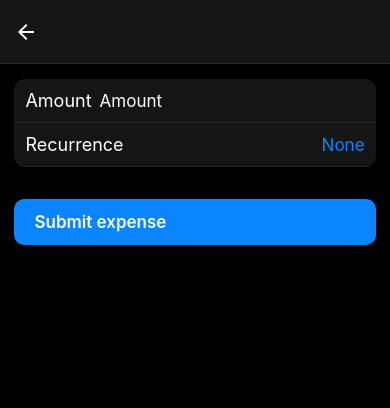
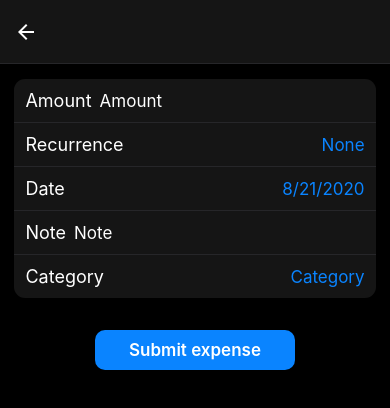
Before and after one commit to IvayloKarapeykov/MyExpense, a React Native app: screen /Add in a window 390 px wide. Shown: the top 408 px of the page. Built offline with nearby package versions, Linux system fonts and the light colour scheme.

Commit message:
(Add) Screen | UI Completed

```diff
--- a/package.json
+++ b/package.json
@@ -9,6 +9,7 @@
     "web": "expo start --web"
   },
   "dependencies": {
+    "@react-native-community/datetimepicker": "6.5.2",
     "@react-native-picker/picker": "^2.4.8",
     "@react-navigation/bottom-tabs": "^6.5.0",
     "@react-navigation/drawer": "^6.5.4",
--- a/screens/Add.tsx
+++ b/screens/Add.tsx
@@ -6,18 +6,82 @@ import {
     StyleSheet,
     Text,
     TouchableOpacity,
-    View
+    View,
 } from "react-native";
 import { TextInput } from "react-native-gesture-handler";
 import { ListItem } from "../components/ListItem";
 import { theme } from "../theme";
 import { Recurrence } from "../types/recurrence";
 import { Picker } from '@react-native-picker/picker';
+import { Category } from "../types/category";
+import DateTimePicker from '@react-native-community/datetimepicker';
+
+const CATEGORIES: Category[] = [
+    {
+        id: '1',
+        name: 'Food',
+        color: '#51ea43'
+    },
+    {
+        id: '2',
+        name: 'Bills',
+        color: '#ea43aa'
+    },
+    {
+        id: '3',
+        name: 'Audi',
+        color: '#FFD600'
+    },
+    {
+        id: '4',
+        name: 'Groceries',
+        color: '#c9ea43'
+    },
+];
+
+function getCategory(id) {
+    let categoriesCopy = CATEGORIES;
+    let findedCategory = categoriesCopy.filter(item => item.id === id);
+
+    if(findedCategory) return findedCategory[0];
+    return;
+};
 
 export const Add = () => {
     const [amount, setAmount] = useState('');
     const [recurrence, setRecurrence] = useState<Recurrence>(Recurrence.None);
-    const [recurrencePicker, setRecurrencePicker] = useState(false);
+    const [picker, setPicker] = useState(false);
+    const [pickerType, setPickerType] = useState<'recurrence' | 'date' | 'category'>('recurrence');
+    const [date, setDate] = useState(new Date(1598051730000));
+    const [note, setNote] = useState('');
+    const [category, setCategory] = useState<Category>();
+
+    function getSelectedValue(type) {
+        switch (type) {
+            case 'recurrence':
+                return recurrence;
+            case 'category':
+                return category?.id;
+            default:
+                break;
+        }
+    }
+
+    function onChangePickerValue(value) {
+        switch (pickerType) {
+            case 'recurrence':
+                setRecurrence(value);
+                break;
+            case 'date':
+                setDate(value);
+                break;
+            case 'category':
+                setCategory(getCategory(value));
+                break;
+            default:
+                break;
+        }
+    }
 
     return (
         <KeyboardAvoidingView
@@ -25,7 +89,7 @@ export const Add = () => {
             keyboardVerticalOffset={112}
             style={{ margin: 15, flex: 1, alignItems: 'center' }}
         >
-            <View>
+            <View style={{ alignItems: 'center' }}>
                 <View style={{ borderRadius: 11, overflow: 'hidden', width: '100%' }}>
                     <ListItem
                         label="Amount"
@@ -50,28 +114,77 @@ export const Add = () => {
                                     display: 'flex',
                                     justifyContent: 'flex-end',
                                 }}
-                                onPress={() => setRecurrencePicker(true)}
+                                onPress={() => {
+                                    setPickerType('recurrence');
+                                    setPicker(true);
+                                }}
                             >
                                 <Text style={{ fontSize: 17, textAlign: 'right', color: theme.colors.primary, textTransform: 'capitalize' }}>{recurrence}</Text>
                             </TouchableOpacity>
                         }
                     />
-                </View>
+                    <ListItem
+                        label="Date"
+                        detail={
                             <TouchableOpacity
                                 style={{
-                        backgroundColor: theme.colors.primary,
-                        paddingHorizontal: 20,
-                        paddingVertical: 13,
-                        borderRadius: 10,
-                        marginTop: 32,
+                                    flex: 1,
+                                    display: 'flex',
+                                    justifyContent: 'flex-end',
+                                }}
+                                onPress={() => {
+                                    setPickerType('date');
+                                    setPicker(true);
                                 }}
                             >
-                    <Text style={{ color: 'white', fontWeight: '600', fontSize: 17 }}>
+                                <Text style={{ fontSize: 17, textAlign: 'right', color: theme.colors.primary, textTransform: 'capitalize' }}>
+                                    {date.toLocaleDateString()}
+                                </Text>
+                            </TouchableOpacity>
+                        }
+                    />
+                    <ListItem
+                        label="Note"
+                        detail={
+                            <TextInput
+                                placeholder='Note'
+                                onChangeText={(value) => setNote(value)}
+                                value={note}
+                                style={styles({}).textInput}
+                                textAlign='right'
+                            />
+                        }
+                    />
+                    <ListItem
+                        label="Category"
+                        lastElement
+                        detail={
+                            <TouchableOpacity
+                                style={{
+                                    flex: 1,
+                                    display: 'flex',
+                                    justifyContent: 'flex-end',
+                                }}
+                                onPress={() => {
+                                    setPickerType('category');
+                                    setPicker(true);
+                                }}
+                            >
+                                <Text style={{ fontSize: 17, textAlign: 'right', color:  category?.color || theme.colors.primary }}>
+                                    { category?.name || 'Category' }
+                                </Text>
+                            </TouchableOpacity>
+                        }
+                    />
+                </View>
+                <TouchableOpacity style={styles({}).submitButton} >
+                    <Text style={{ color: 'white', fontWeight: '600', fontSize: 17, textAlign: 'center' }}>
                         Submit expense
                     </Text>
                 </TouchableOpacity>
-                <Modal style={{ margin: 0 }} transparent={true} animationType='slide' visible={recurrencePicker}>
-                    <TouchableOpacity style={{ height: '100%' }} onPress={() => setRecurrencePicker(false)} />
+                {/* PICKERS */}
+                <Modal style={{ margin: 0 }} transparent={true} animationType='slide' visible={picker}>
+                    <TouchableOpacity style={{ height: '100%' }} onPress={() => setPicker(false)} />
                     <View
                         style={{
                             position: 'absolute',
@@ -81,20 +194,45 @@ export const Add = () => {
                         }}
                     >
                         <View style={styles({}).keyboardBar} >
-                            <Button title="Done" onPress={() => setRecurrencePicker(false)} />
+                            <Button title="Done" onPress={() => setPicker(false)} />
                         </View>
+                        {
+                            pickerType !== 'date' &&
                             <Picker
-                            selectedValue={recurrence}
+                                selectedValue={getSelectedValue(pickerType)}
                                 style={{ backgroundColor: theme.colors.primary }}
                                 itemStyle={{ color: 'white', backgroundColor: theme.colors.border }}
-                            onValueChange={(itemValue) =>
-                                setRecurrence(itemValue)
+                                onValueChange={(itemValue) => onChangePickerValue(itemValue) }
+                            >
+                                {
+                                    pickerType === 'recurrence' && (
+                                        Object.keys(Recurrence).map((rec) => (
+                                            <Picker.Item key={rec} label={rec} value={rec} />
+                                        ))
+                                    )
                                 }
-                        >
-                            {Object.keys(Recurrence).map((rec) => (
-                                <Picker.Item key={rec} label={rec} value={rec} />
-                            ))}
+                                {
+                                    pickerType === 'category' && (
+                                        CATEGORIES.map(({ id, name, color }) => (
+                                            <Picker.Item key={id} label={name} value={id} color={color} />
+                                        ))
+                                    )
+                                }
                             </Picker>
+                        }
+                        {
+                            pickerType === 'date' &&
+                            <DateTimePicker
+                                testID="dateTimePicker"
+                                value={date}
+                                mode='date'
+                                display='spinner'
+                                maximumDate={new Date()}
+                                minimumDate={new Date(new Date().setFullYear(new Date().getFullYear() - 1))}
+                                onChange={(event, date) => onChangePickerValue(date)}
+                                textColor='white'
+                            />
+                        }
                     </View>
                 </Modal>
             </View>
@@ -125,5 +263,13 @@ const styles = (props) => StyleSheet.create({
         backgroundColor: theme.colors.card,
         borderWidth: 1,
         borderTopColor: theme.colors.border
+    },
+    submitButton: {
+        backgroundColor: theme.colors.primary,
+        paddingHorizontal: 15,
+        paddingVertical: 10,
+        borderRadius: 10,
+        marginTop: 32,
+        width: 200,
     }
 })
```
Also changed, not shown: 1 other file (tests, documents, lock files or other folders). Lines whose indentation alone changed are shown as unchanged.
